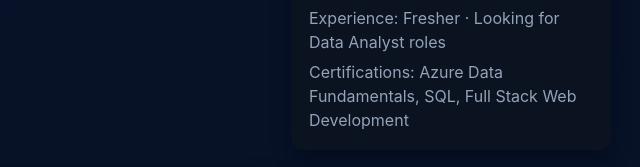
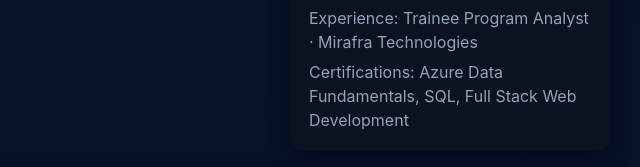
Before and after one commit to AradhanaS18/portfolio, a plain HTML site: page index.html in a window 1280 px wide. Shown: the part 540-707 px from the top of the page, 495-1135 px from the left. Drawn offline with Linux system fonts and the light colour scheme.

Commit message:
Update index.html

```diff
--- a/index.html
+++ b/index.html
@@ -96,7 +96,7 @@
 
         <div class="card" style="margin-top:14px">
           <strong>Quick info</strong>
-          <div class="muted" style="margin-top:8px">Experience: Fresher · Looking for Data Analyst roles</div>
+          <div class="muted" style="margin-top:8px">Experience: Trainee Program Analyst · Mirafra Technologies</div>
           <div class="muted" style="margin-top:6px">Certifications: Azure Data Fundamentals, SQL, Full Stack Web Development</div>
         </div>
       </div>
```
